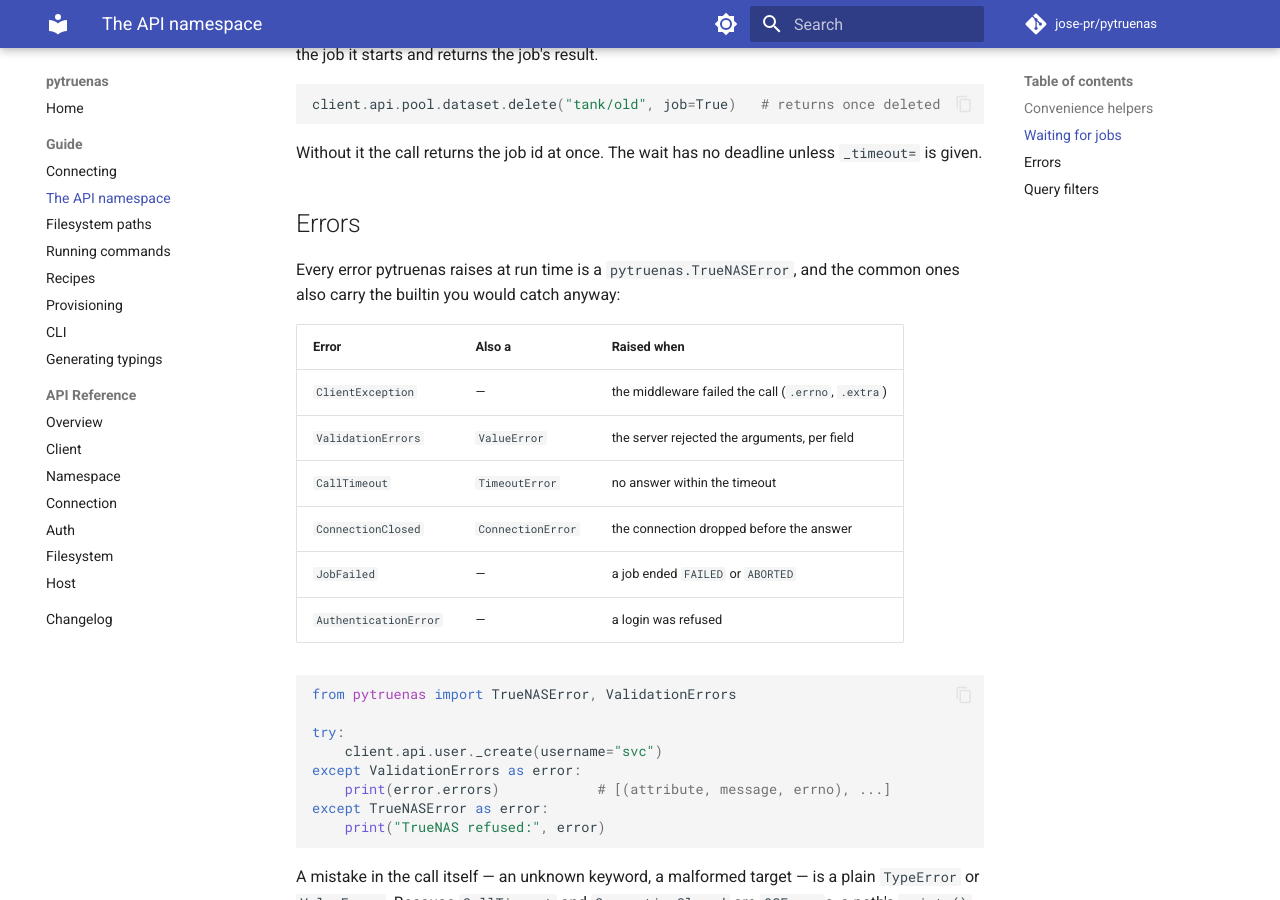
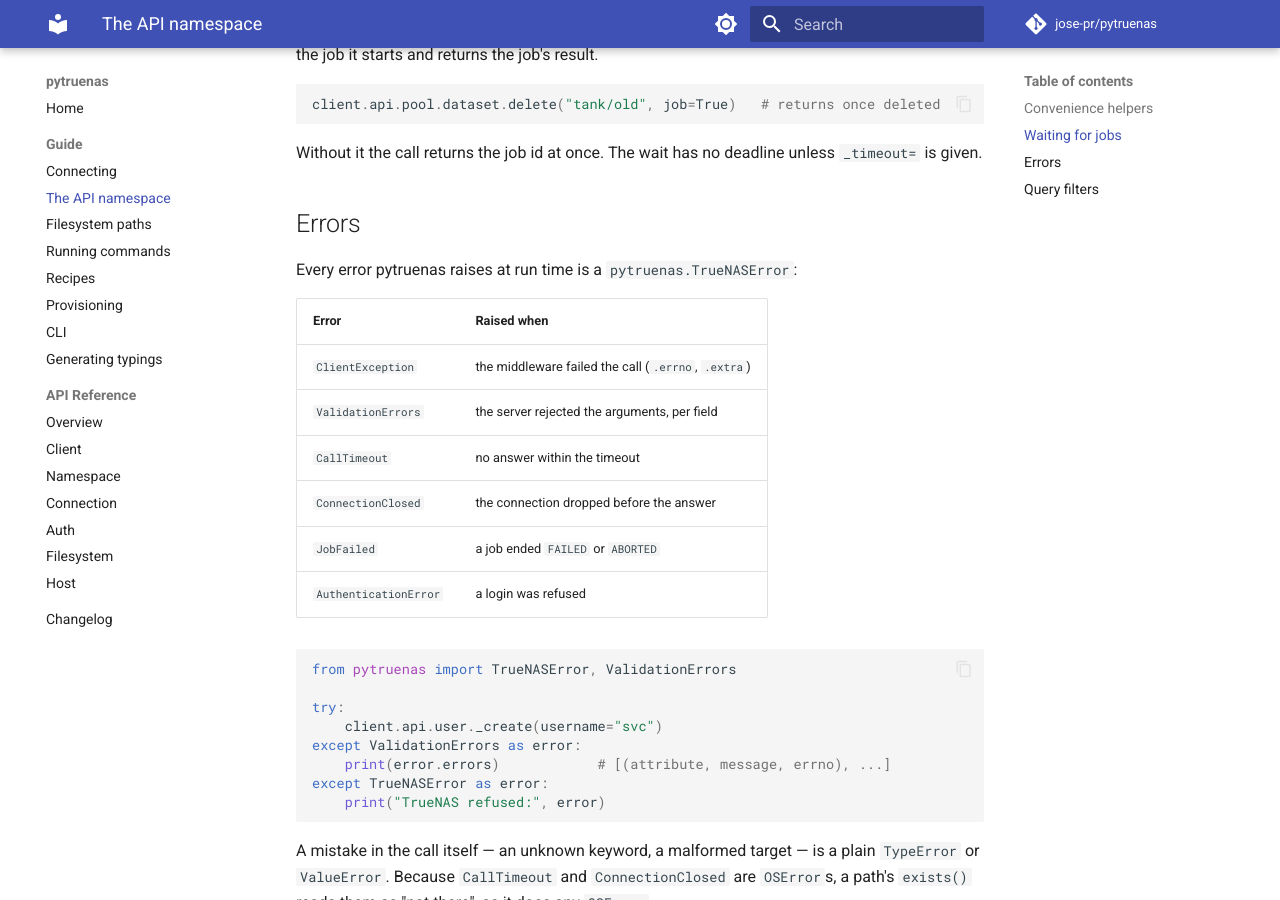
Before and after one commit to jose-pr/pytruenas, an MkDocs documentation site: the page built from docs/guide/api.md, in a window 1280 px wide and 900 px high, scrolled down 1635 px. Built offline with MkDocs 1.6.1 and Material for MkDocs 9.7.7, drawn with Linux system fonts in a browser that asks for light colours; comment, search, counter and statistics services are not loaded.

````diff
--- a/docs/guide/api.md
+++ b/docs/guide/api.md
@@ -78,17 +78,16 @@
 
 ## Errors
 
-Every error pytruenas raises at run time is a `pytruenas.TrueNASError`, and the
-common ones also carry the builtin you would catch anyway:
+Every error pytruenas raises at run time is a `pytruenas.TrueNASError`:
 
-| Error | Also a | Raised when |
-| --- | --- | --- |
-| `ClientException` | — | the middleware failed the call (`.errno`, `.extra`) |
-| `ValidationErrors` | `ValueError` | the server rejected the arguments, per field |
-| `CallTimeout` | `TimeoutError` | no answer within the timeout |
-| `ConnectionClosed` | `ConnectionError` | the connection dropped before the answer |
-| `JobFailed` | — | a job ended `FAILED` or `ABORTED` |
-| `AuthenticationError` | — | a login was refused |
+| Error | Raised when |
+| --- | --- |
+| `ClientException` | the middleware failed the call (`.errno`, `.extra`) |
+| `ValidationErrors` | the server rejected the arguments, per field |
+| `CallTimeout` | no answer within the timeout |
+| `ConnectionClosed` | the connection dropped before the answer |
+| `JobFailed` | a job ended `FAILED` or `ABORTED` |
+| `AuthenticationError` | a login was refused |
 
 ```python
 from pytruenas import TrueNASError, ValidationErrors
````
Also changed, not shown: src/pytruenas/AGENTS.md (+12 -16 lines).
